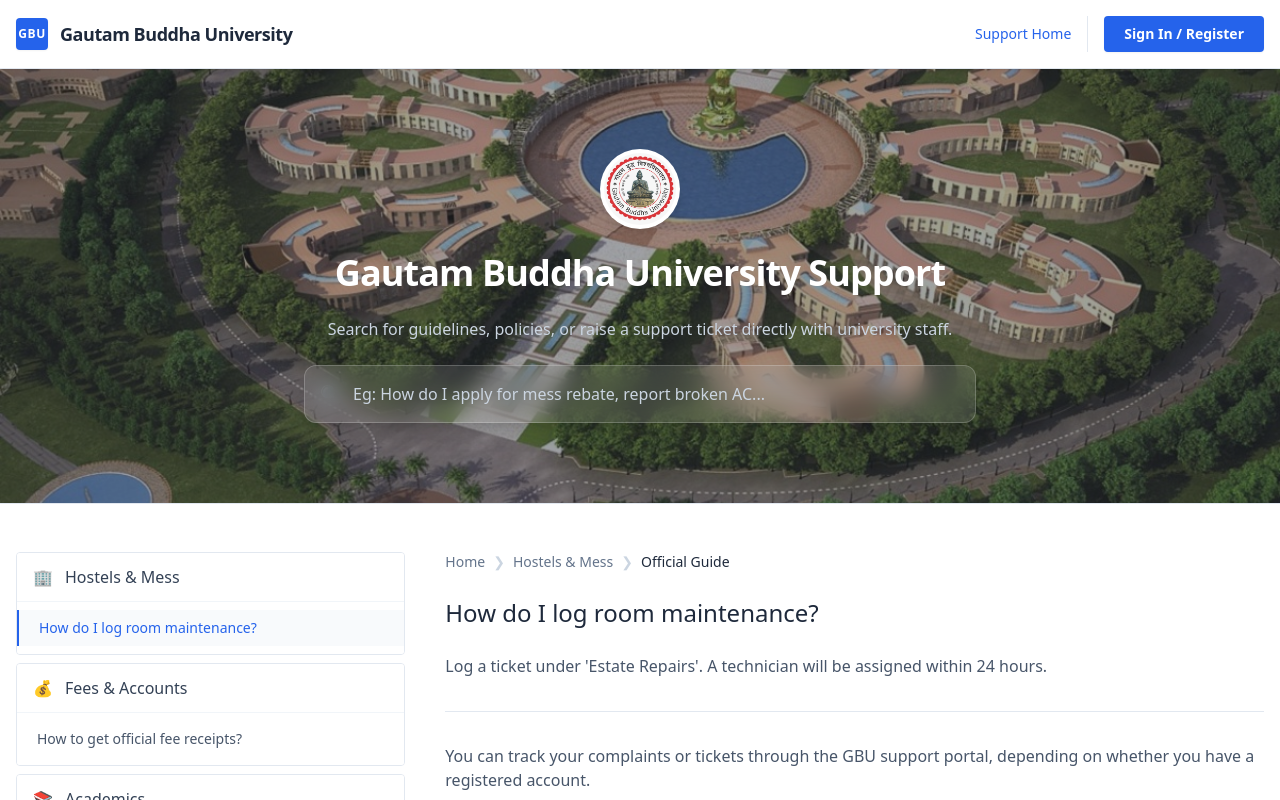
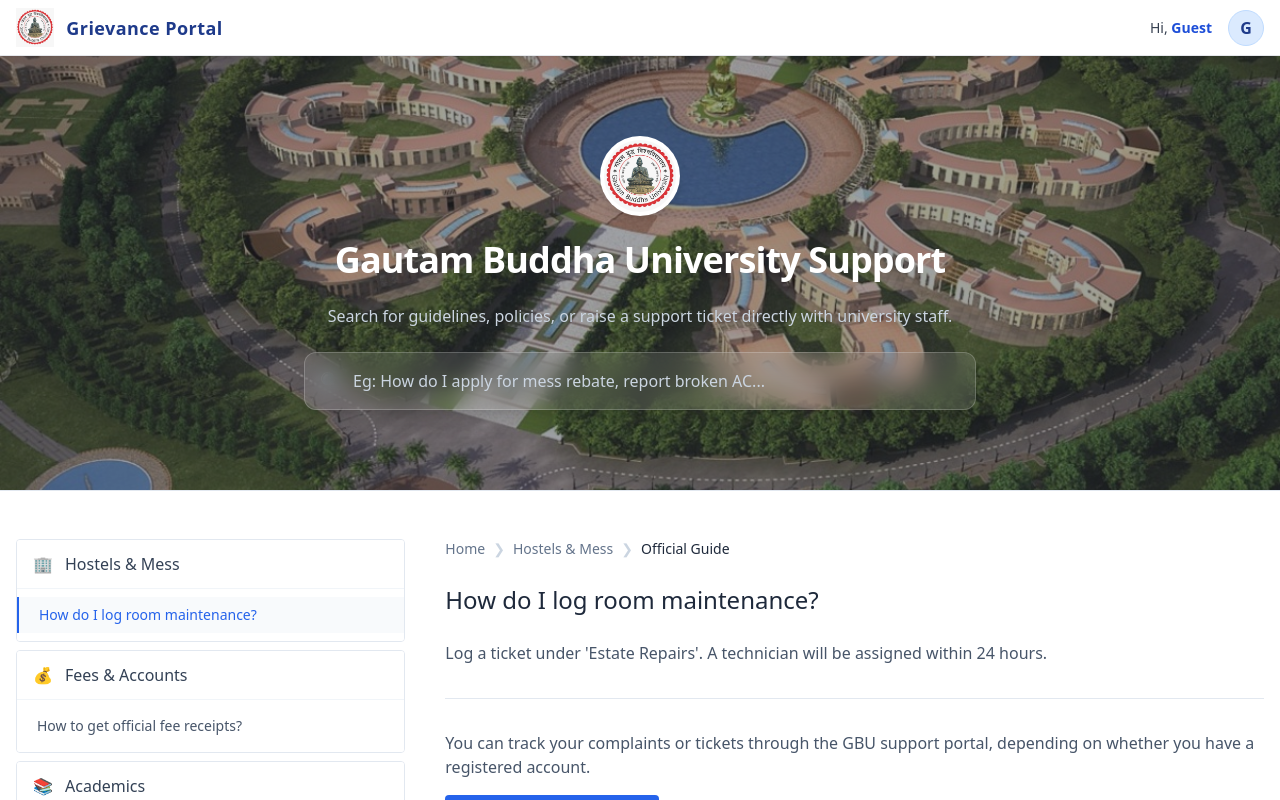
Before and after one commit to maanhi-s/GBU-Support-Grievance-portal, a React (Vite) app: page / in a window 1280 px wide. Shown: the top 800 px of the page. Built offline with nearby package versions, Linux system fonts and the light colour scheme.

Commit message:
nav bar changed

```diff
--- a/src/components/Navbar.jsx
+++ b/src/components/Navbar.jsx
@@ -1,61 +1,40 @@
 import React from 'react';
 
-export default function Navbar({ currentView, setCurrentView, user, onLogout }) {
+const TopHeader = ({ currentUser }) => {
+  // Dynamically set the name based on the logged-in user.
+  // If no user is logged in yet, it defaults to 'Guest'.
+  const displayName = currentUser?.name || currentUser?.role || 'Guest';
+
   return (
-    <header className="bg-white text-slate-900 border-b border-slate-200 sticky top-0 z-40 shadow-sm">
-      <div className="max-w-7xl mx-auto px-4 py-4 flex justify-between items-center">
+    <header className="bg-white border-b border-gray-200 h-14 flex items-center justify-between px-4 shadow-sm w-full relative z-10">
 
-        {/* BRANDING */}
-        <div
-          onClick={() => setCurrentView('knowledge_base')}
-          className="flex items-center gap-3 cursor-pointer group"
-        >
-          <div className="w-8 h-8 bg-blue-600 rounded flex items-center justify-center shadow-sm overflow-hidden transition-colors">
-            {/* Fallback text if no logo */}
-            <span className="text-white font-bold text-xs tracking-wider">GBU</span>
-          </div>
-          <h1 className="text-lg font-semibold tracking-tight text-slate-800 hover:text-blue-600 transition-colors">
-            Gautam Buddha University
-          </h1>
+      {/* LEFT SIDE: GBU Logo & Brand */}
+      <div className="flex items-center gap-3">
+        {/* Make sure 'gbu-logo.png' is saved in your 'public' folder */}
+        <img
+          src="/gbu-logo.png"
+          alt="Gautam Buddha University Logo"
+          className="h-10 w-auto object-contain"
+        />
+        <span className="font-bold text-blue-900 text-lg hidden sm:block tracking-wide">
+          Grievance Portal
+        </span>
+      </div>
+
+      {/* RIGHT SIDE: Dynamic User Greeting & Profile Avatar */}
+      <div className="flex items-center gap-4">
+        <div className="text-sm text-gray-700 font-medium">
+          Hi, <span className="text-blue-700 font-bold">{displayName}</span>
         </div>
 
-        {/* NAVIGATION CTAs */}
-        <div className="flex items-center gap-4 text-sm font-medium">
-          <button
-            onClick={() => setCurrentView('knowledge_base')}
-            className={`transition-colors ${currentView === 'knowledge_base' ? 'text-blue-600' : 'text-slate-600 hover:text-slate-900'}`}
-          >
-            Support Home
-          </button>
-
-          {user ? (
-            <div className="flex items-center gap-3 border-l border-slate-200 pl-4">
-              <span className="text-slate-500 text-xs hidden md:block">Hi, {user.name.split(' ')[0]}</span>
-              <button
-                onClick={() => setCurrentView('dashboard')}
-                className="bg-blue-600 hover:bg-blue-700 text-white px-4 py-2 rounded text-sm transition-colors shadow-sm"
-              >
-                {user.role === 'ADMIN' ? 'Staff Console' : 'My Tickets'}
-              </button>
-              <button
-                onClick={onLogout}
-                className="text-slate-500 hover:text-red-600 px-2 transition-colors"
-              >
-                Logout
-              </button>
-            </div>
-          ) : (
-            <div className="border-l border-slate-200 pl-4">
-              <button
-                onClick={() => setCurrentView('auth')}
-                className="bg-blue-600 hover:bg-blue-700 text-white font-semibold px-5 py-2 rounded shadow-sm transition-colors"
-              >
-                Sign In / Register
-              </button>
-            </div>
-          )}
+        {/* Clean Profile Circle */}
+        <div className="h-9 w-9 rounded-full bg-blue-100 flex items-center justify-center text-blue-900 font-bold border border-blue-200">
+          {displayName.charAt(0).toUpperCase()}
         </div>
       </div>
+
     </header>
   );
-}
+};
+
+export default TopHeader;
```
